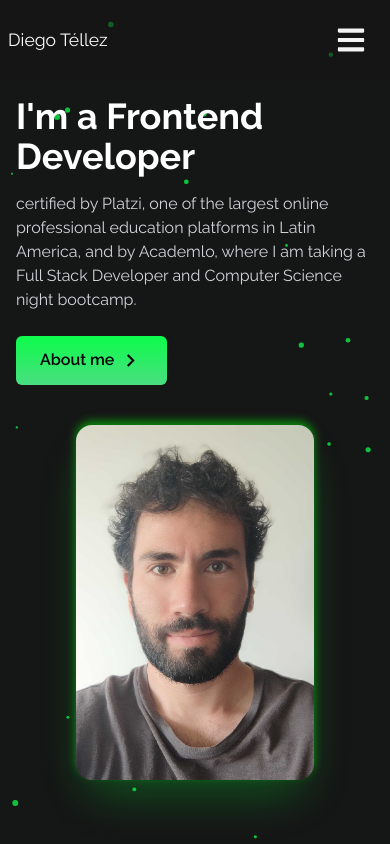
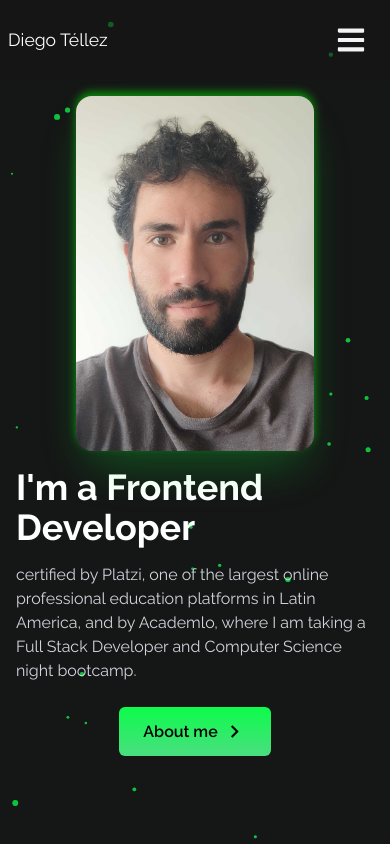
Before and after one commit to diegotellezc/portfolio-2023, a React (Vite) app: page / in a window 390 px wide. Shown: the top 844 px of the page. Built offline with nearby package versions, Linux system fonts and the light colour scheme.

Commit message:
Fixed responsive problems in Home.jsx and added some styles in other components

```diff
--- a/src/components/Contact.jsx
+++ b/src/components/Contact.jsx
@@ -14,14 +14,14 @@ const Contact = () => {
                         <input
                         type="text"
                         name='name' placeholder='Enter your name'
-                        className='p-2 bg-transparent border-2 rounded-md text-white focus:outline-none' required/>
+                        className='p-2 bg-transparent border-2 rounded-md text-white focus:outline-none focus:border-primary-color' required/>
 
                         <input
                         type="email"
                         name='email' placeholder='Enter your email'
-                        className='my-4 p-2 bg-transparent border-2 rounded-md text-white focus:outline-none' required />
+                        className='my-4 p-2 bg-transparent border-2 rounded-md text-white focus:outline-none focus:border-primary-color' required />
 
-                        <textarea name="message" rows="10" placeholder='Enter your message' className='p-2 bg-transparent border-2 rounded-md text-white focus:outline-none' required></textarea>
+                        <textarea name="message" rows="10" placeholder='Enter your message' className='p-2 bg-transparent border-2 rounded-md text-white focus:outline-none focus:border-primary-color' required></textarea>
 
                         <button className='text-black font-semibold bg-gradient-to-t from-green-400 to-primary-color px-6 py-3 my-8 mx-auto flex items-center rounded-md hover:scale-110 duration-300'>Let's talk</button>
                     </form>
--- a/src/components/Home.jsx
+++ b/src/components/Home.jsx
@@ -9,21 +9,21 @@ const Home = () => {
 
         <div className='max-w-screen-lg mx-auto flex flex-col items-center justify-center h-full px-4 py-16 md:py-0 md:flex-row'>
 
-          <div className='flex flex-col justify-center h-[85%] md:h-full'>
+          <div className='flex flex-col justify-center h-[85%] md:h-full order-2 md:order-1'>
 
-            <h2 className='text-4xl sm:text-7xl font-bold text-white'>I'm a Frontend Developer</h2>
-            <p className='text-gray-300 py-4 max-x-md '>certified by Platzi, one of the largest online professional education platforms in Latin America, and by Academlo, where I am taking a Full Stack Developer and Computer Science night bootcamp.</p>
+            <h2 className='text-4xl md:text-7xl font-bold text-white'>I'm a Frontend Developer</h2>
+            <p className='text-gray-300 py-4 max-x-md'>certified by Platzi, one of the largest online professional education platforms in Latin America, and by Academlo, where I am taking a Full Stack Developer and Computer Science night bootcamp.</p>
 
-            <div>
-              <Link to='About' smooth duration={500} className='group text-black font-semibold w-fit px-6 py-3 my-2 flex items-center rounded-md bg-gradient-to-t from-green-400 to-primary-color cursor-pointer'>
+            <div className=''>
+              <Link to='About' smooth duration={500} className='group text-black font-semibold w-fit px-6 py-3 my-2 flex items-center rounded-md bg-gradient-to-t from-green-400 to-primary-color cursor-pointer mx-auto md:mx-0'>
                 About me
                 <span className='group-hover:rotate-90 duration-300'><MdOutlineKeyboardArrowRight size={25} className='ml-1' /></span>
               </Link>
             </div>
           </div>
 
-          <div className=''>
-              <img src={HeroImage} alt="My profile" className='rounded-2xl mx-auto w-2/3 object-cover md:w-[70rem] shadow-2xl shadow-primary-color/20' style={{ filter: 'drop-shadow(0px -4px 4px rgba(0, 255, 0, 0.5))' }} />
+          <div className='flex order-1 md:order-2 mt-8 md:mt-0'>
+              <img src={HeroImage} alt="My profile" className='rounded-2xl mx-auto w-2/3 max-w-lg md:max-w-sm object-cover md:w-[70rem] shadow-2xl shadow-primary-color/20' style={{ filter: 'drop-shadow(0px -4px 4px rgba(0, 255, 0, 0.5))' }} />
             </div>
         </div>
       </section>
--- a/src/components/Techs.jsx
+++ b/src/components/Techs.jsx
@@ -49,7 +49,7 @@ const Techs = () => {
     ]
 
     return (
-        <div name='Technologies' className='w-full h-screen'>
+        <div name='Technologies' className='relative w-full h-screen'>
             <div className='max-w-screen-lg mx-auto p-4 flex flex-col justify-center w-full h-full text-white'>
 
                 <div>
```
Also changed, not shown: 1 other file (tests, documents, lock files or other folders).
